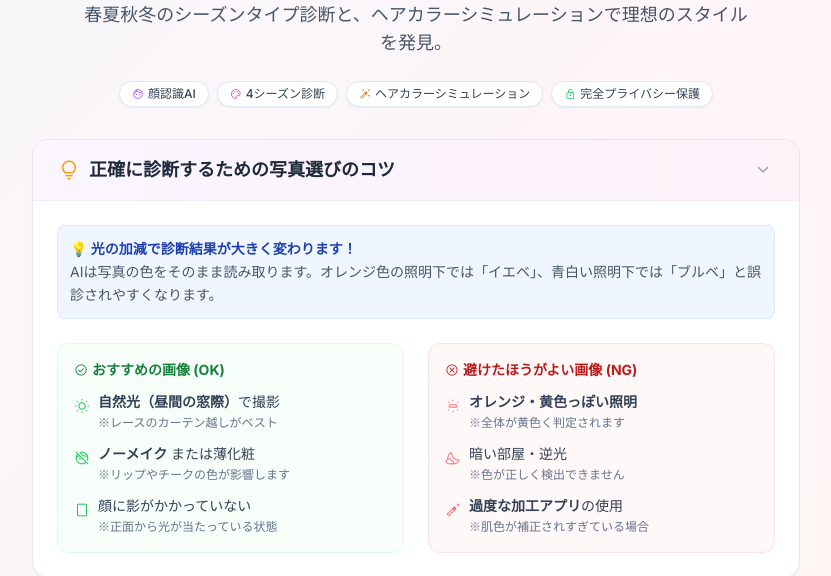
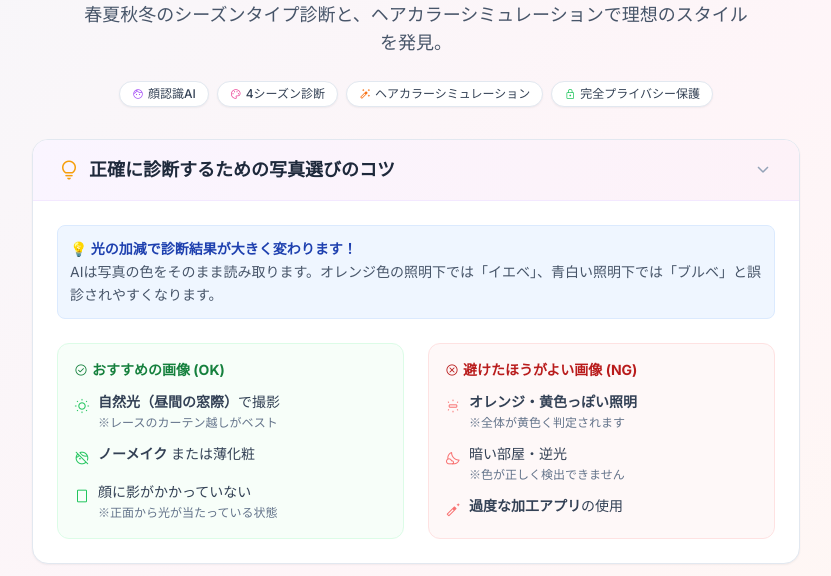
Before and after one commit to toyomitsu32/personal-color, a website: page index.html in a window 1280 px wide. Shown: the part 247-823 px from the top of the page, without its empty margins (224-1055 px from the left). Drawn offline with nearby package versions, Linux system fonts and the light colour scheme.

Commit message:
refactor: remove detailed explanatory notes from photo guidelines

```diff
--- a/index.html
+++ b/index.html
@@ -159,7 +159,7 @@
                                     </li>
                                     <li class="flex items-start">
                                         <span class="material-symbols-rounded text-green-500 text-base mt-0.5 mr-2">face_retouching_off</span>
-                                        <span><strong>ノーメイク</strong> または薄化粧<br><span class="text-xs text-slate-500">※リップやチークの色が影響します</span></span>
+                                        <span><strong>ノーメイク</strong> または薄化粧</span>
                                     </li>
                                     <li class="flex items-start">
                                         <span class="material-symbols-rounded text-green-500 text-base mt-0.5 mr-2">crop_portrait</span>
@@ -185,7 +185,7 @@
                                     </li>
                                     <li class="flex items-start">
                                         <span class="material-symbols-rounded text-red-400 text-base mt-0.5 mr-2">auto_fix_normal</span>
-                                        <span><strong>過度な加工アプリ</strong>の使用<br><span class="text-xs text-slate-500">※肌色が補正されすぎている場合</span></span>
+                                        <span><strong>過度な加工アプリ</strong>の使用</span>
                                     </li>
                                 </ul>
                             </div>
```
